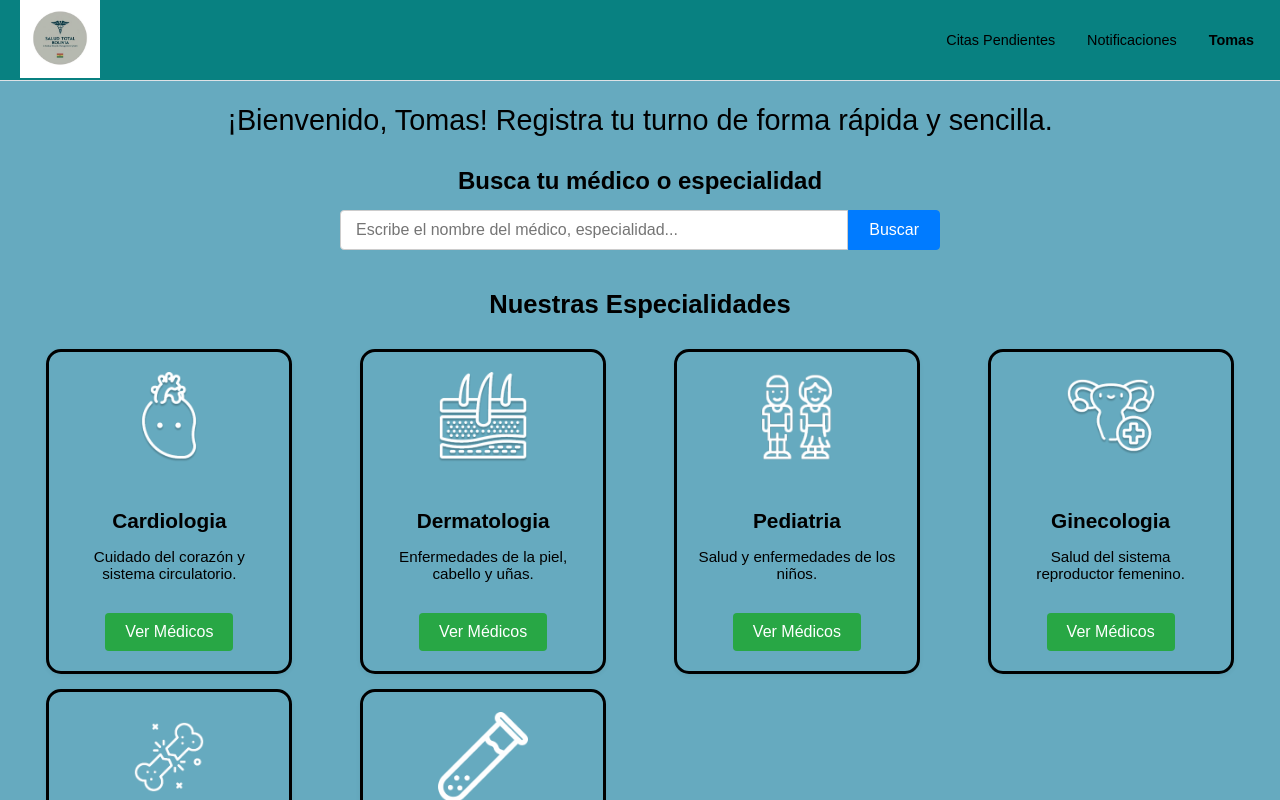
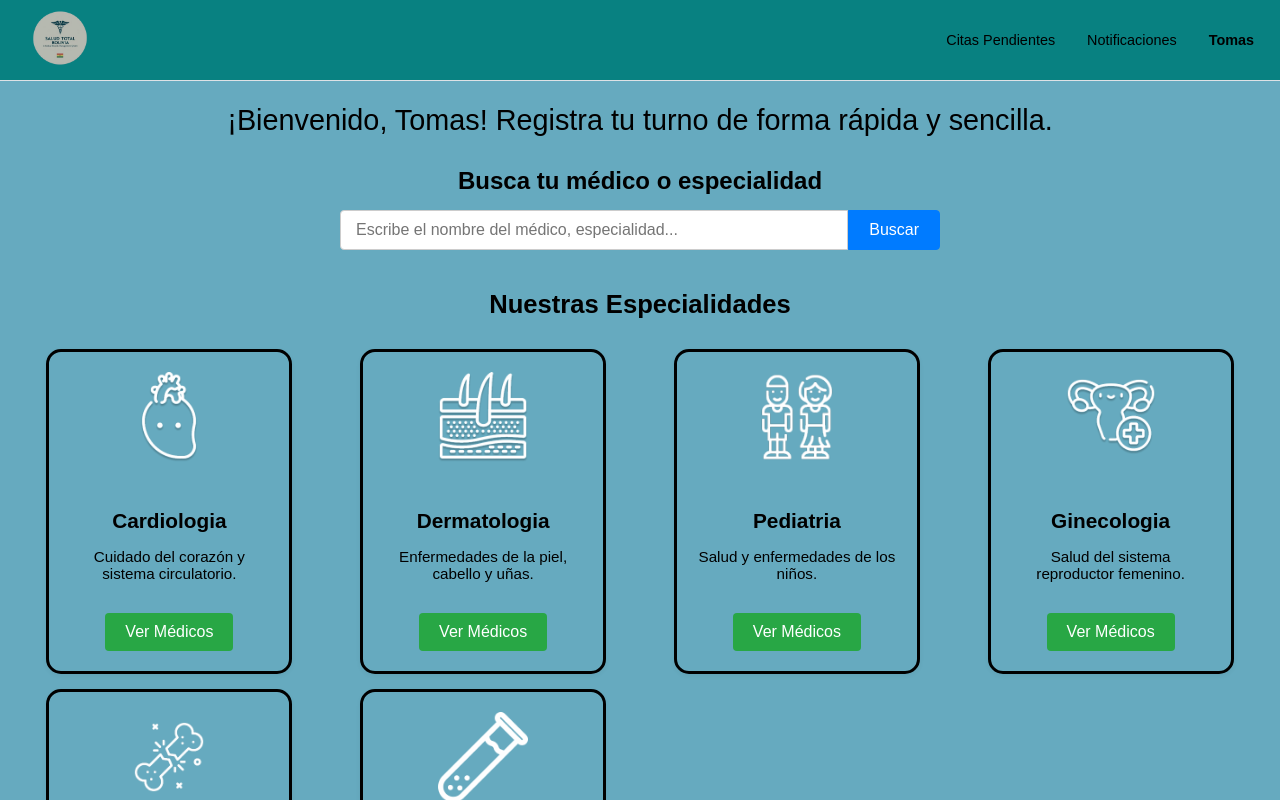
Before and after one commit to CarlosIriarte2004/Front-End, an Angular app: page /registro-turno in a window 1280 px wide. Shown: the top 800 px of the page. Built offline with nearby package versions, Linux system fonts and the light colour scheme.

Commit message:
Implementado la funcionalidad del boton para ir a perfil de paciente

```diff
--- a/src/app/shift-record/shift-record.component.html
+++ b/src/app/shift-record/shift-record.component.html
@@ -1,7 +1,7 @@
 <div class="shift-record-page">
   <header class="top-navbar">
     <div class="navbar-logo">
-      <img src="/assets/fondo-salud-total.jpeg" alt="Logo Salud Total"> </div>
+      <img src="/assets/images/logo-salud-total-bolivia-sin-fondo.png" alt="Logo Salud Total"> </div>
     <div class="navbar-actions">
       <button (click)="verCitasPendientes()" title="Citas Pendientes" class="navbar-btn">
         <i class="icon-cita-pendiente"></i> <span>Citas Pendientes</span>
--- a/src/app/shift-record/shift-record.component.ts
+++ b/src/app/shift-record/shift-record.component.ts
@@ -65,6 +65,7 @@
 
   verPerfilUsuario(): void {
     console.log('Ir al perfil del usuario');
+    this.router.navigate(['/perfil-paciente']);
   }
 
   verCitasPendientes(): void {
```
